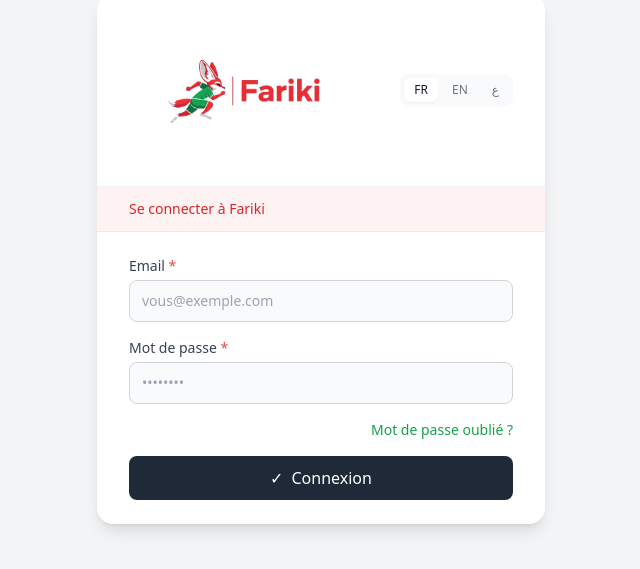
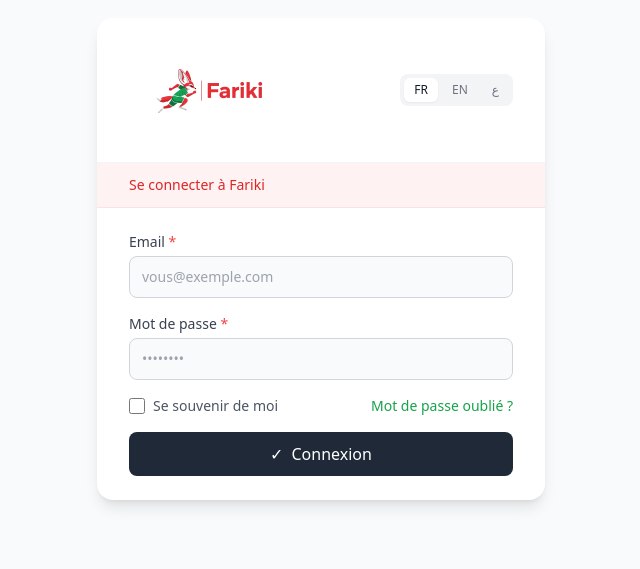
Before and after one commit to casic16/soccer-school, a React app in the folder app/: page /login in a window 1280 px wide. Shown: the part 141-710 px from the top of the page, without its empty margins (319-959 px from the left). Built offline with nearby package versions, Linux system fonts and the light colour scheme; no server answers; the HTML template or start-up script is replaced by a standard one.

Commit message:
feat: remember password

```diff
--- a/app/src/pages/Login.jsx
+++ b/app/src/pages/Login.jsx
@@ -6,7 +6,7 @@
 const languages = [
   { code: 'fr', label: 'FR' },
   { code: 'en', label: 'EN' },
-  { code: 'ar', label: '\u0639' },
+  { code: 'ar', label: 'ع' },
 ]
 
 export default function Login() {
@@ -14,6 +14,7 @@
   const { t, i18n } = useTranslation()
   const [email, setEmail] = useState('')
   const [password, setPassword] = useState('')
+  const [remember, setRemember] = useState(false)
   const [error, setError] = useState(null)
   const [loading, setLoading] = useState(false)
 
@@ -37,17 +38,21 @@
   }
 
   return (
-    <div className="min-h-screen bg-gray-100 flex flex-col items-center justify-center px-4">
+    <div className="min-h-screen bg-gray-50 flex flex-col items-center justify-center px-4">
       <div className="bg-white rounded-2xl shadow-lg w-full max-w-md overflow-hidden">
+
+        {/* Header logo + langue */}
         <div className="px-8 py-4 flex items-center justify-between border-b border-gray-100">
-  <img src="/Logo.png" alt="Fariki" className="h-40 w-auto object-contain" />
-          <div className="flex gap-1 bg-gray-50 p-1 rounded-lg">
+          <img src="/Logo.png" alt="Fariki" className="h-28 w-auto object-contain" />
+          <div className="flex gap-1 bg-gray-100 p-1 rounded-lg">
             {languages.map((lang) => (
               <button
                 key={lang.code}
                 onClick={() => changeLanguage(lang.code)}
                 className={`px-2.5 py-1 text-xs rounded-md font-medium transition-all duration-150 ${
-                  i18n.language === lang.code ? 'bg-white text-gray-900 shadow-sm' : 'text-gray-500 hover:text-gray-700'
+                  i18n.language === lang.code
+                    ? 'bg-white text-gray-900 shadow-sm'
+                    : 'text-gray-500 hover:text-gray-700'
                 }`}
               >
                 {lang.label}
@@ -55,25 +60,78 @@
             ))}
           </div>
         </div>
+
+        {/* Sous-header rouge faible */}
         <div className="bg-red-50 px-8 py-3 border-b border-red-100">
-  <p className="text-red-600 text-sm font-medium">Se connecter à Fariki</p>
-</div>
+          <p className="text-red-600 text-sm font-medium">Se connecter à Fariki</p>
+        </div>
+
+        {/* Formulaire */}
         <div className="px-8 py-6">
-          {error && <div className="bg-red-50 text-red-600 text-sm p-3 rounded-xl mb-4">{error}</div>}
+          {error && (
+            <div className="bg-red-50 text-red-600 text-sm p-3 rounded-xl mb-4">
+              {error}
+            </div>
+          )}
+
           <form onSubmit={handleLogin} className="space-y-4">
             <div>
-              <label className="block text-sm font-medium text-gray-700 mb-1">{t('auth.email')} <span className="text-red-500">*</span></label>
-              <input type="email" value={email} onChange={(e) => setEmail(e.target.value)} className="w-full border border-gray-300 rounded-lg px-3 py-2.5 text-sm focus:outline-none focus:ring-2 focus:ring-green-500 bg-gray-50" placeholder="vous@exemple.com" required />
+              <label className="block text-sm font-medium text-gray-700 mb-1">
+                {t('auth.email')} <span className="text-red-500">*</span>
+              </label>
+              <input
+                type="email"
+                value={email}
+                onChange={(e) => setEmail(e.target.value)}
+                className="w-full border border-gray-300 rounded-lg px-3 py-2.5 text-sm focus:outline-none focus:ring-2 focus:ring-green-500 bg-gray-50"
+                placeholder="vous@exemple.com"
+                required
+              />
             </div>
             <div>
-              <label className="block text-sm font-medium text-gray-700 mb-1">{t('auth.password')} <span className="text-red-500">*</span></label>
-              <input type="password" value={password} onChange={(e) => setPassword(e.target.value)} className="w-full border border-gray-300 rounded-lg px-3 py-2.5 text-sm focus:outline-none focus:ring-2 focus:ring-green-500 bg-gray-50" placeholder="••••••••" required />
+              <label className="block text-sm font-medium text-gray-700 mb-1">
+                {t('auth.password')} <span className="text-red-500">*</span>
+              </label>
+              <input
+                type="password"
+                value={password}
+                onChange={(e) => setPassword(e.target.value)}
+                className="w-full border border-gray-300 rounded-lg px-3 py-2.5 text-sm focus:outline-none focus:ring-2 focus:ring-green-500 bg-gray-50"
+                placeholder="••••••••"
+                required
+              />
             </div>
-            <div className="flex justify-end">
-              <button type="button" onClick={() => navigate('/forgot-password')} className="text-sm text-green-600 hover:underline">Mot de passe oublié ?</button>
+
+            <div className="flex items-center justify-between">
+              <label className="flex items-center gap-2 cursor-pointer">
+                <input
+                  type="checkbox"
+                  checked={remember}
+                  onChange={(e) => setRemember(e.target.checked)}
+                  className="w-4 h-4 rounded border-gray-300 text-green-600 focus:ring-green-500"
+                />
+                <span className="text-sm text-gray-600">Se souvenir de moi</span>
+              </label>
+              <button
+                type="button"
+                onClick={() => navigate('/forgot-password')}
+                className="text-sm text-green-600 hover:underline"
+              >
+                Mot de passe oublié ?
+              </button>
             </div>
-            <button type="submit" disabled={loading} className="w-full bg-gray-800 hover:bg-gray-900 text-white font-medium py-2.5 rounded-lg transition disabled:opacity-50 flex items-center justify-center gap-2">
-              {loading ? t('auth.connecting') : <><span>✓</span><span>Connexion</span></>}
+
+            <button
+              type="submit"
+              disabled={loading}
+              className="w-full bg-gray-800 hover:bg-gray-900 text-white font-medium py-2.5 rounded-lg transition disabled:opacity-50 flex items-center justify-center gap-2"
+            >
+              {loading ? t('auth.connecting') : (
+                <>
+                  <span>✓</span>
+                  <span>Connexion</span>
+                </>
+              )}
             </button>
           </form>
         </div>
```
